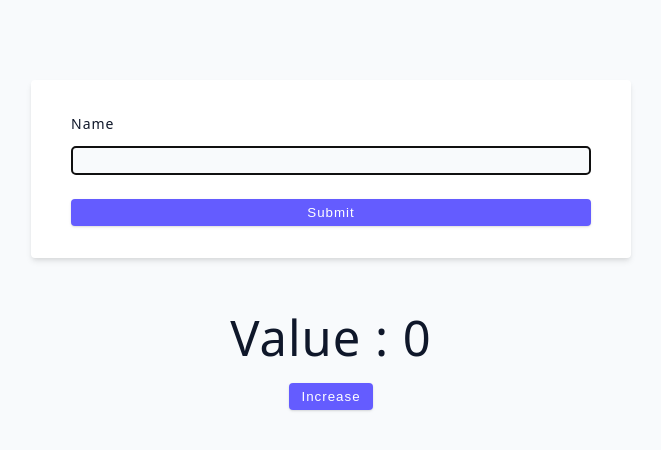
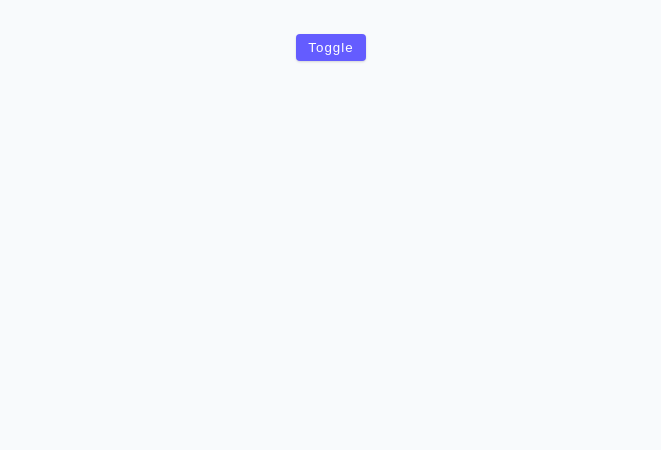
Before and after one commit to Sushant-Luitel/JohnSmilgaTutorialPractice, a React (Vite) app: page / in a window 1280 px wide. Shown: the top 450 px of the page, without its empty margins (309-970 px from the left). Built offline with nearby package versions, Linux system fonts and the light colour scheme.

Commit message:
defined a custom hook to Toggle text

```diff
--- a/src/App.jsx
+++ b/src/App.jsx
@@ -1,10 +1,10 @@
 import "./App.css";
-import UseRefBasics from "./Components/UseRefBasics";
+import Toggle from "./Components/Toggle";
 
 function App() {
   return (
     <>
-      <UseRefBasics />
+      <Toggle />
     </>
   );
 }
--- /dev/null
+++ b/src/Components/Toggle.jsx
@@ -0,0 +1,16 @@
+import React from "react";
+import useToggle from "./useToggle";
+
+const Toggle = () => {
+  const { show, toggle } = useToggle(false);
+  return (
+    <div>
+      <button className="btn" onClick={toggle}>
+        Toggle
+      </button>
+      {show && <h2>Some stuff</h2>}
+    </div>
+  );
+};
+
+export default Toggle;
--- /dev/null
+++ b/src/Components/useToggle.js
@@ -0,0 +1,10 @@
+import { useState } from "react";
+
+const useToggle = (value) => {
+  const [show, setShow] = useState(value);
+  const toggle = () => {
+    setShow(!show);
+  };
+  return { show, toggle };
+};
+export default useToggle;
```
